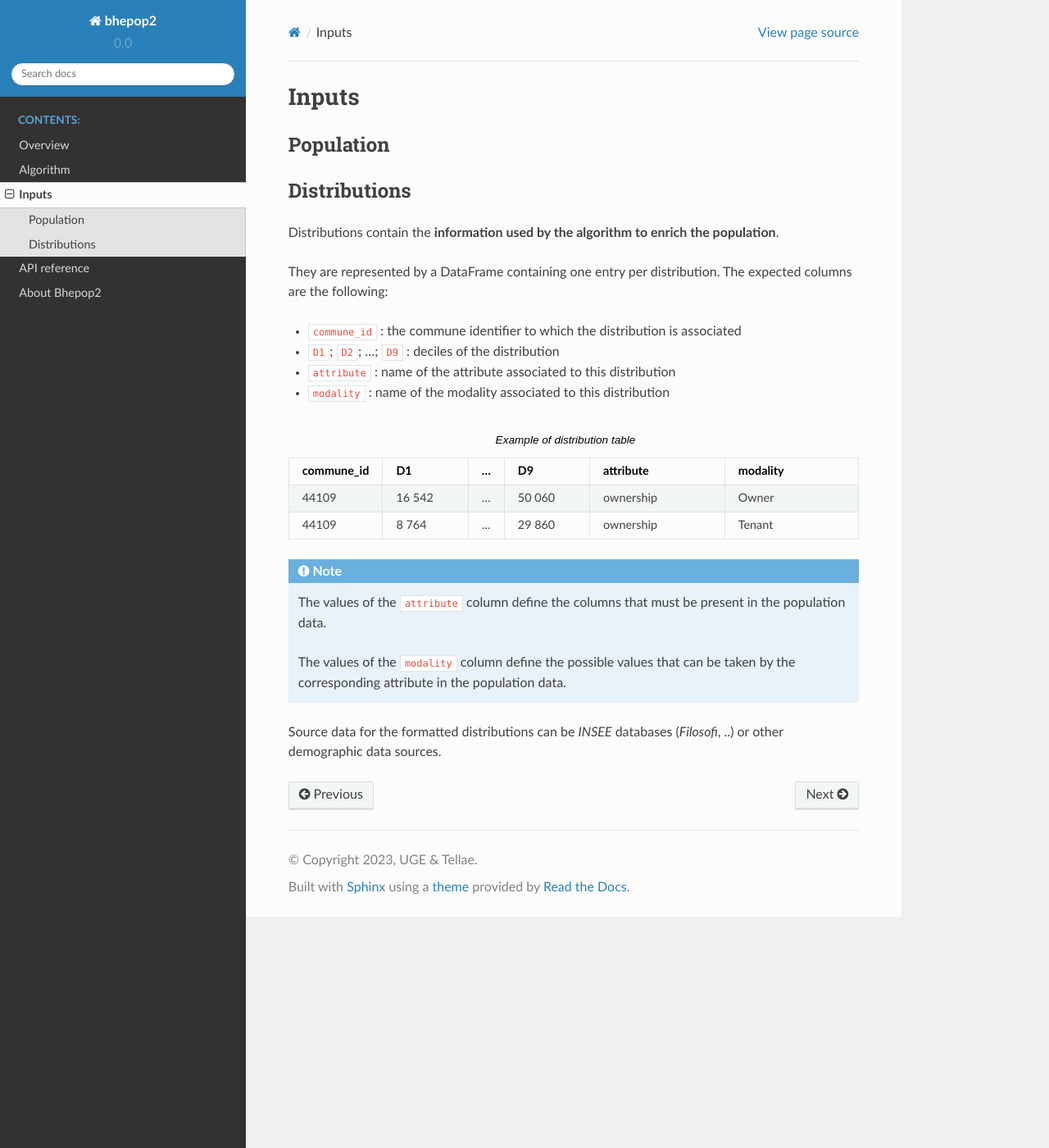
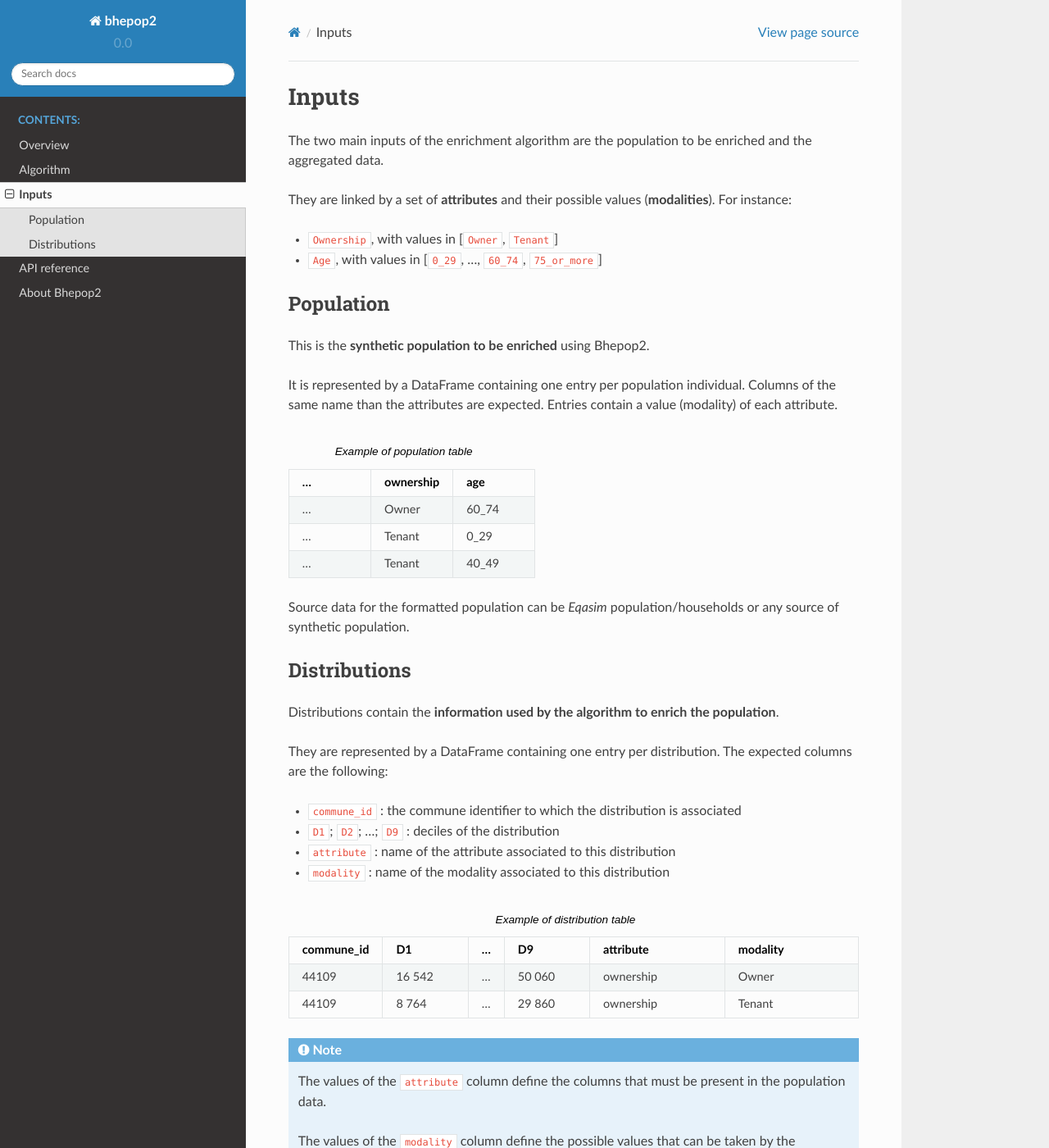
Before and after one commit to tellae/bhepop2, a Sphinx documentation site: the page built from docs/inputs.rst, in a window 1280 px wide and 1400 px high. Shown: the whole window at 82% size. Built offline with Sphinx 7.4.7 and the Read the Docs theme 2.0.0, drawn with Linux system fonts in a browser that asks for light colours; pages that are not in the unit, such as notebooks, are missing from menus; some of the changed text lies outside the part shown.

Commit message:
improved doc

```diff
--- a/docs/inputs.rst
+++ b/docs/inputs.rst
@@ -4,9 +4,40 @@
 Inputs
 ######
 
+The two main inputs of the enrichment algorithm are the population to be enriched and the aggregated data.
+
+They are linked by a set of **attributes** and their possible values (**modalities**). For instance:
+
+- ``Ownership``, with values in [``Owner``, ``Tenant``]
+- ``Age``, with values in [``0_29``, ..., ``60_74``, ``75_or_more``]
+
 **********
 Population
 **********
+
+This is the **synthetic population to be enriched** using Bhepop2.
+
+It is represented by a DataFrame containing one entry per population individual.
+Columns of the same name than the attributes are expected. Entries contain a value (modality) of each attribute.
+
+.. list-table:: Example of population table
+   :widths: 25 25 25
+   :header-rows: 1
+
+   * - ...
+     - ownership
+     - age
+   * - ...
+     - Owner
+     - 60_74
+   * - ...
+     - Tenant
+     - 0_29
+   * - ...
+     - Tenant
+     - 40_49
+
+Source data for the formatted population can be *Eqasim* population/households or any source of synthetic population.
 
 *************
 Distributions
@@ -53,4 +84,4 @@ They are represented by a DataFrame containing one entry per distribution. The e
     The values of the ``modality`` column define the possible values that can be taken by the corresponding attribute in
     the population data.
 
-Source data for the formatted distributions can be *INSEE* databases (*Filosofi*, ..) or other demographic data sources.
+Source data for the formatted distributions can be *INSEE* databases (*Filosofi*, ..) or other aggregated data sources.
```
Also changed, not shown: README.md (+16 -97 lines), docs/index.rst (+8 -8 lines).
